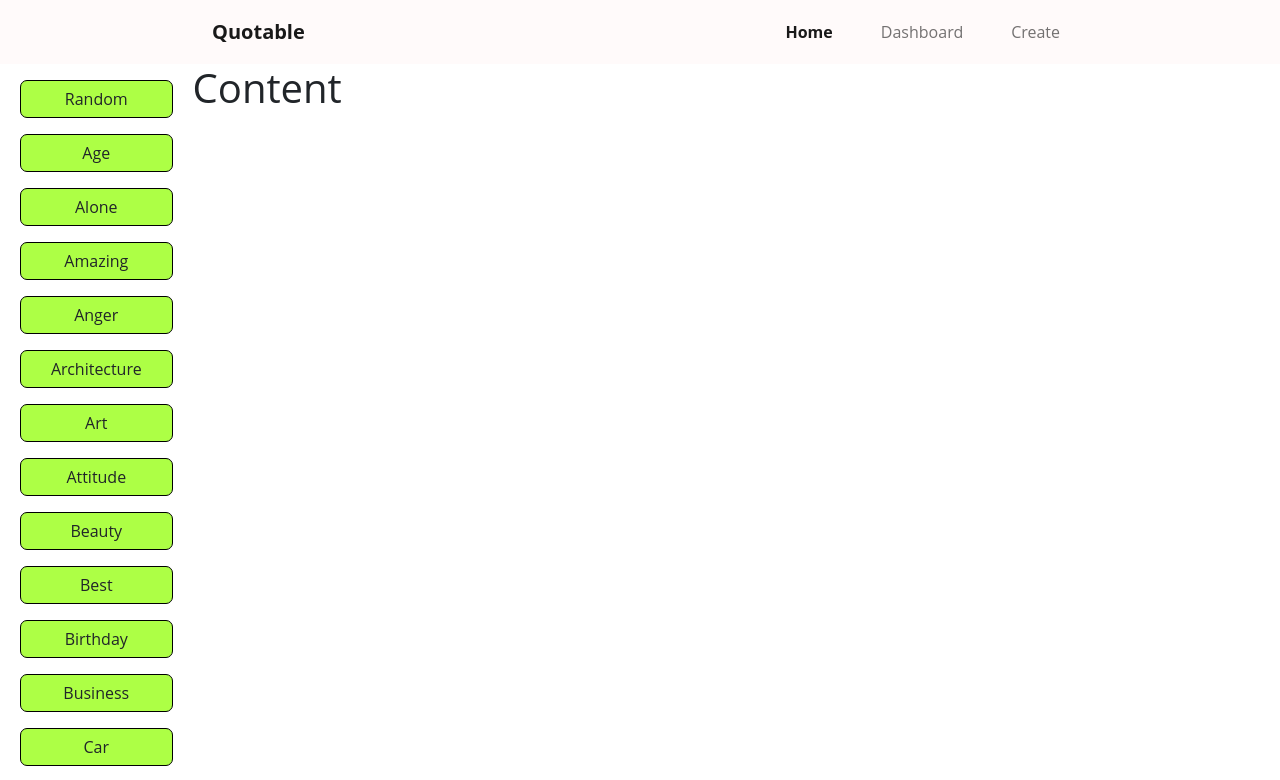
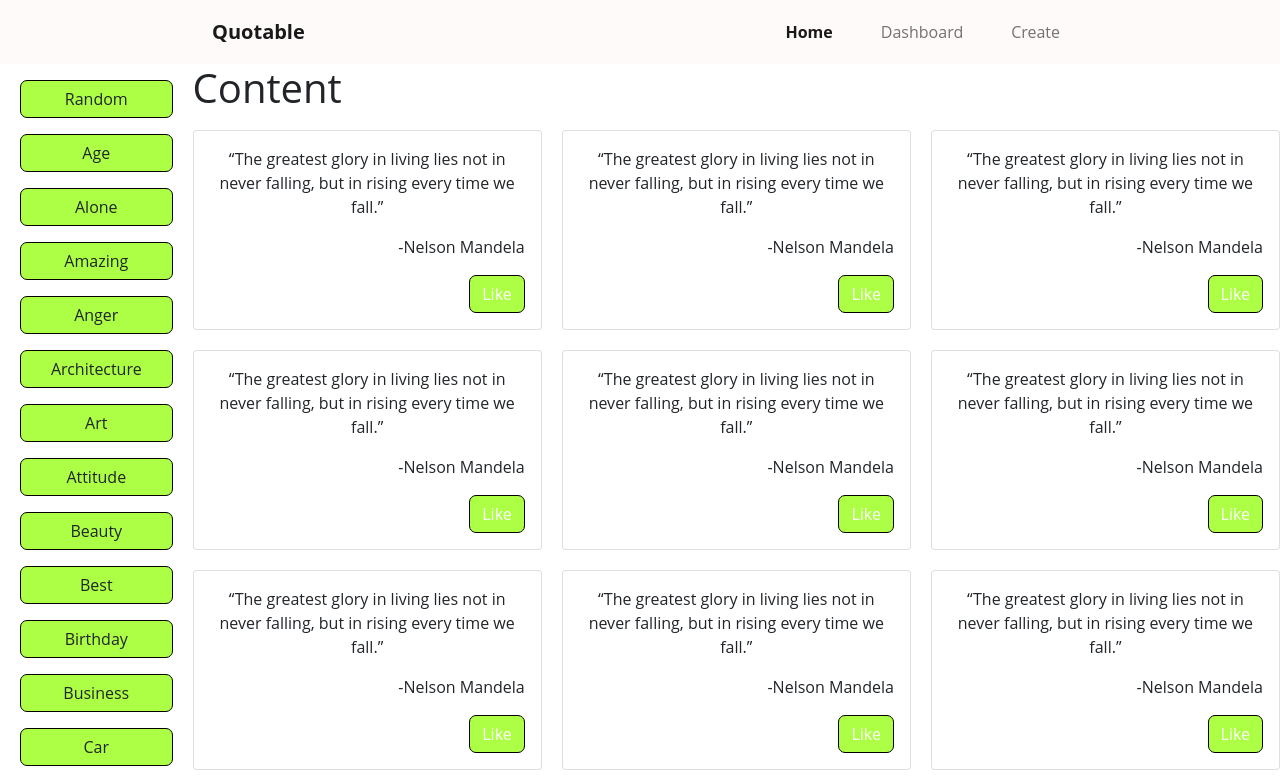
Before and after one commit to SLuo490/quotable, a React (Create React App) app in the folder client/: page / in a window 1280 px wide. Shown: the top 780 px of the page. Built offline with nearby package versions, Linux system fonts and the light colour scheme; no server answers.

Commit message:
create quote component and added style

```diff
--- /dev/null
+++ b/client/src/components/Quote.js
@@ -0,0 +1,19 @@
+import React from 'react';
+
+export default function Quote() {
+  return (
+    <div className='card quote-card'>
+      <div className='card-body'>
+        <p className='card-text text-center'>
+          “The greatest glory in living lies not in never falling, but in rising
+          every time we fall.”
+        </p>
+        <p className='card-text text-end'>-Nelson Mandela</p>
+
+        <div className='d-flex justify-content-end'>
+          <button className='btn btn-primary'>Like</button>
+        </div>
+      </div>
+    </div>
+  );
+}
--- a/client/src/pages/Home.js
+++ b/client/src/pages/Home.js
@@ -1,6 +1,8 @@
 import Nav from '../components/Nav';
 import Sidebar from '../components/Sidebar';
+import Quote from '../components/Quote';
 import { useState, useEffect } from 'react';
+import '../styles/home.css';
 
 export default function Home() {
   const [selectedCategory, setSelectedCategory] = useState('');
@@ -26,7 +28,18 @@ export default function Home() {
         </div>
         <div className=''>
           <h1>Content</h1>
-          <p>{data}</p>
+          <div className='quotes d-flex flex-wrap'>
+            <Quote />
+            <Quote />
+            <Quote />
+            <Quote />
+            <Quote />
+            <Quote />
+            <Quote />
+            <Quote />
+            <Quote />
+            <Quote />
+          </div>
         </div>
       </div>
     </div>
--- /dev/null
+++ b/client/src/styles/home.css
@@ -0,0 +1,8 @@
+.quotes {
+  margin: 0 -10px;
+}
+
+.quotes > * {
+  flex: 1 1 25%;
+  margin: 10px;
+}
```
